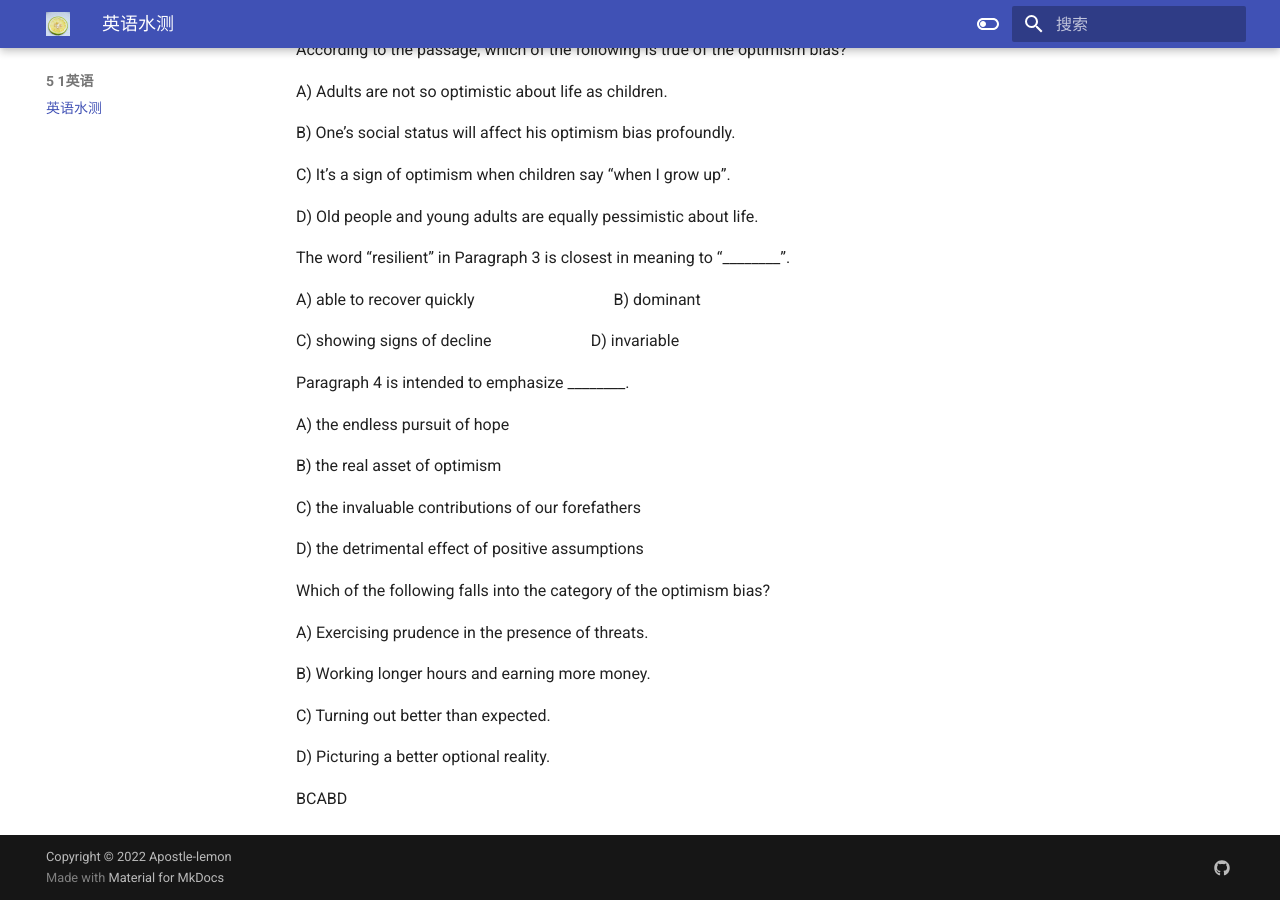
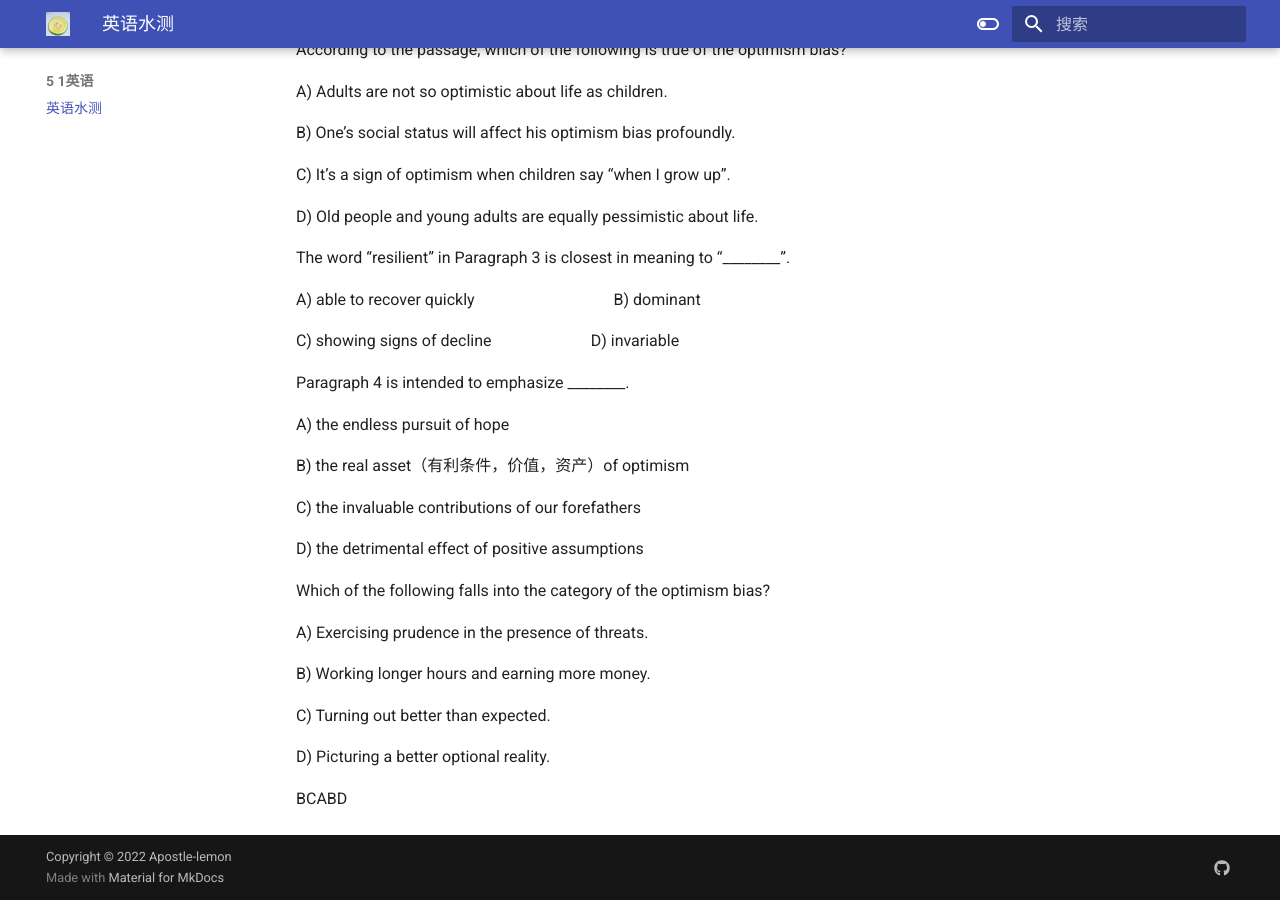
Before and after one commit to Apostle-lemon/Apostle-lemon.github.io, an MkDocs documentation site: the page built from docs/5_1英语/英语水测.md, in a window 1280 px wide and 900 px high, scrolled down 1179 px. Built offline with MkDocs 1.6.1 and Material for MkDocs 9.7.7, drawn with Linux system fonts in a browser that asks for light colours.

Commit message:
vault backup: 2022-10-29 23:09:54
Affected files:
docs/5_1英语/英语水测.md

```diff
--- a/docs/5_1英语/英语水测.md
+++ b/docs/5_1英语/英语水测.md
@@ -38,7 +38,7 @@ Paragraph 4 is intended to emphasize ________.
 
   A) the endless pursuit of hope
 
-  B) the real asset of optimism
+  B) the real asset（有利条件，价值，资产）of optimism
 
   C) the invaluable contributions of our forefathers
 
```
